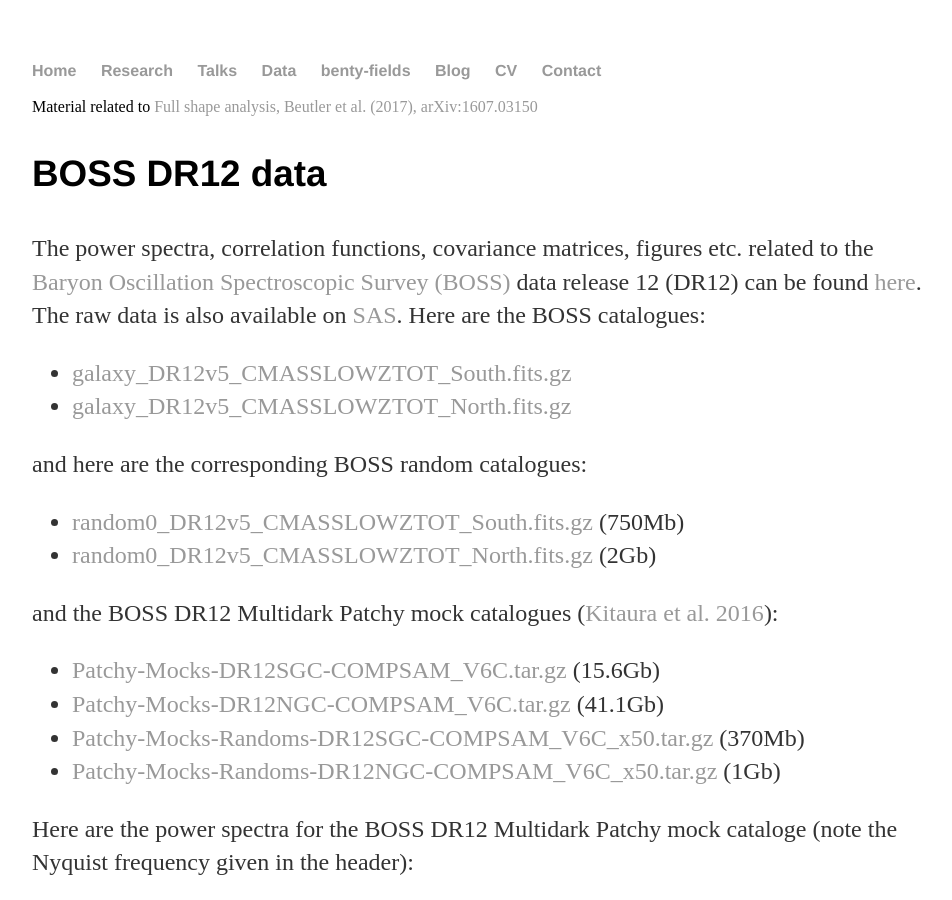
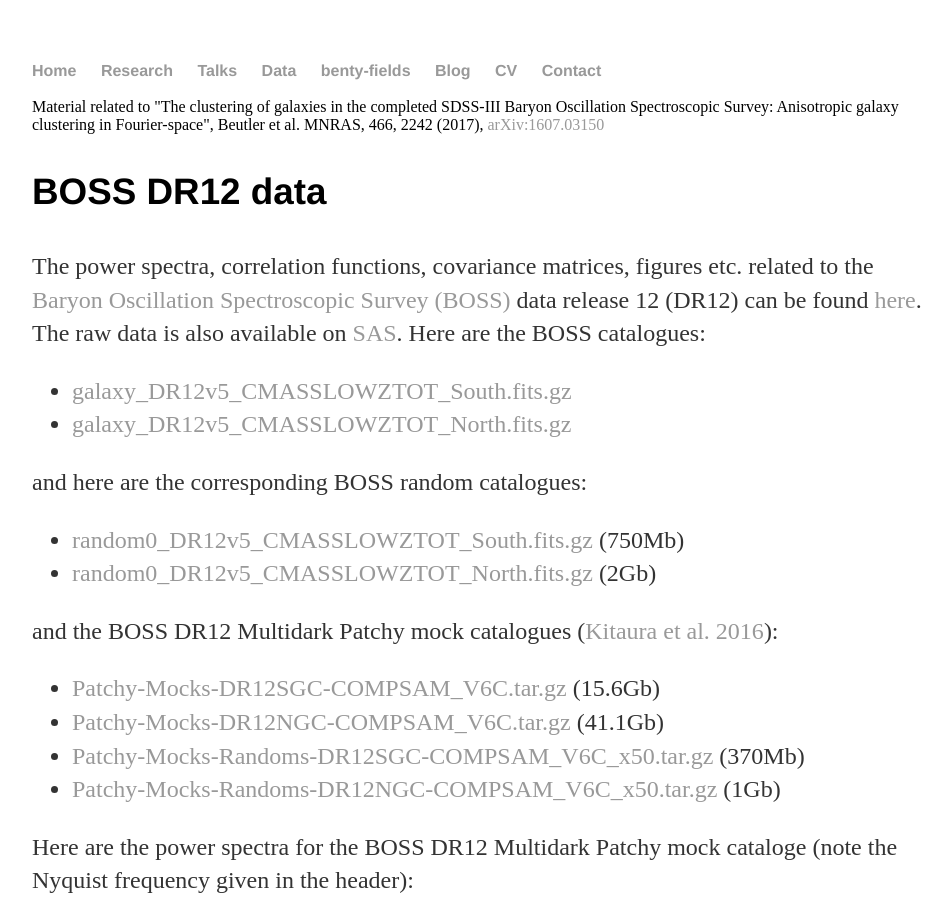
Before and after one commit to fbeutler/fbeutler.github.io, a Jekyll site: the page built from hub/hub.html, in a window 1280 px wide and 900 px high. Shown: the whole window, without its empty margins (160-1112 px from the left). Built offline with Jekyll 4.4.1, drawn with Linux system fonts in a browser that asks for light colours.

Commit message:
Update hub.html

```diff
--- a/hub/hub.html
+++ b/hub/hub.html
@@ -4,7 +4,7 @@
 ---
 
 <div id="hub">
-  Material related to <a href="https://arxiv.org/pdf/1607.03150v1.pdf" target="_blank">Full shape analysis, Beutler et al. (2017), arXiv:1607.03150</a>
+  Material related to "The clustering of galaxies in the completed SDSS-III Baryon Oscillation Spectroscopic Survey: Anisotropic galaxy clustering in Fourier-space", Beutler et al. MNRAS, 466, 2242 (2017), <a href="https://arxiv.org/pdf/1607.03150v1.pdf" target="_blank">arXiv:1607.03150</a>
 
   <h3>BOSS DR12 data</h3>
 
```
